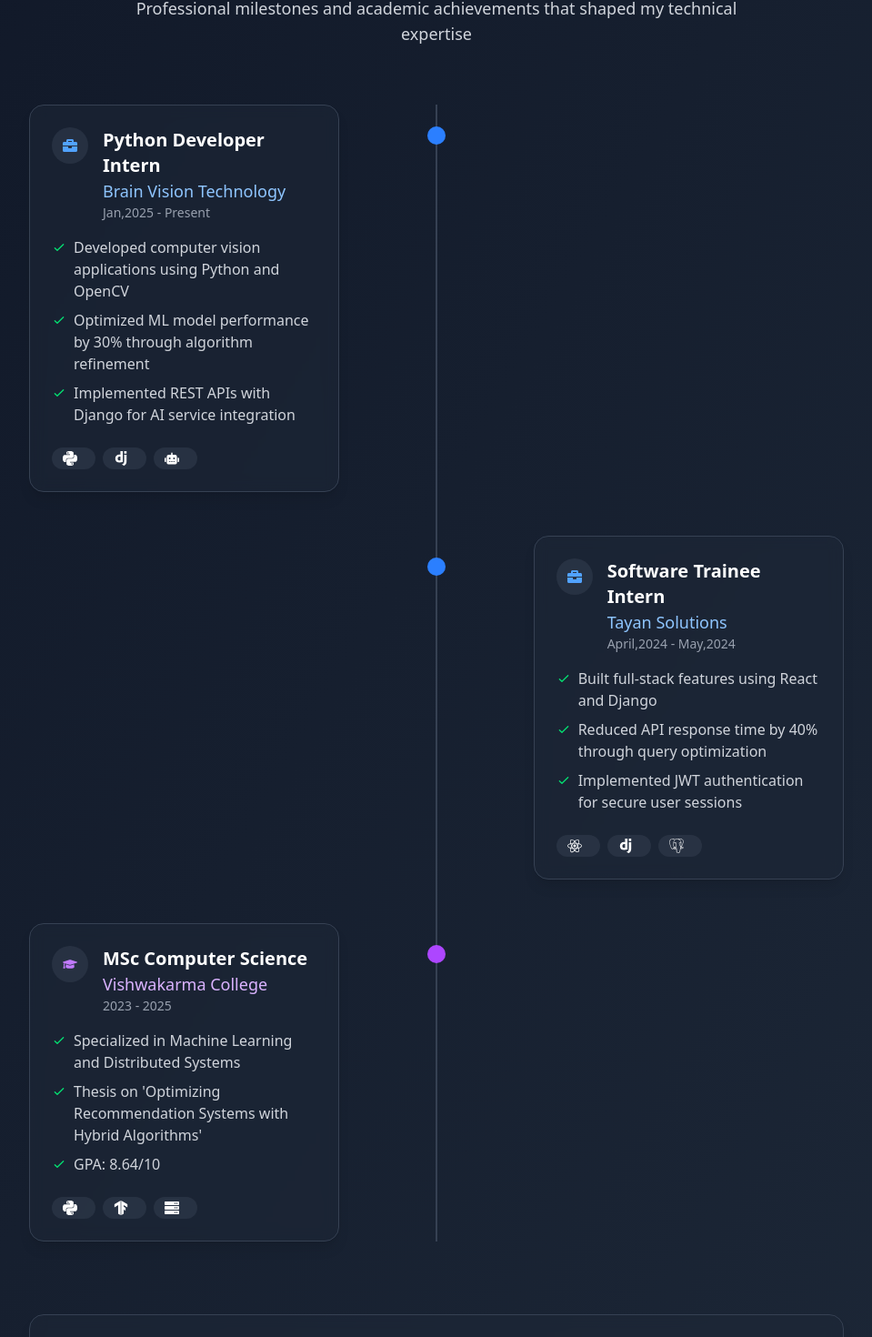
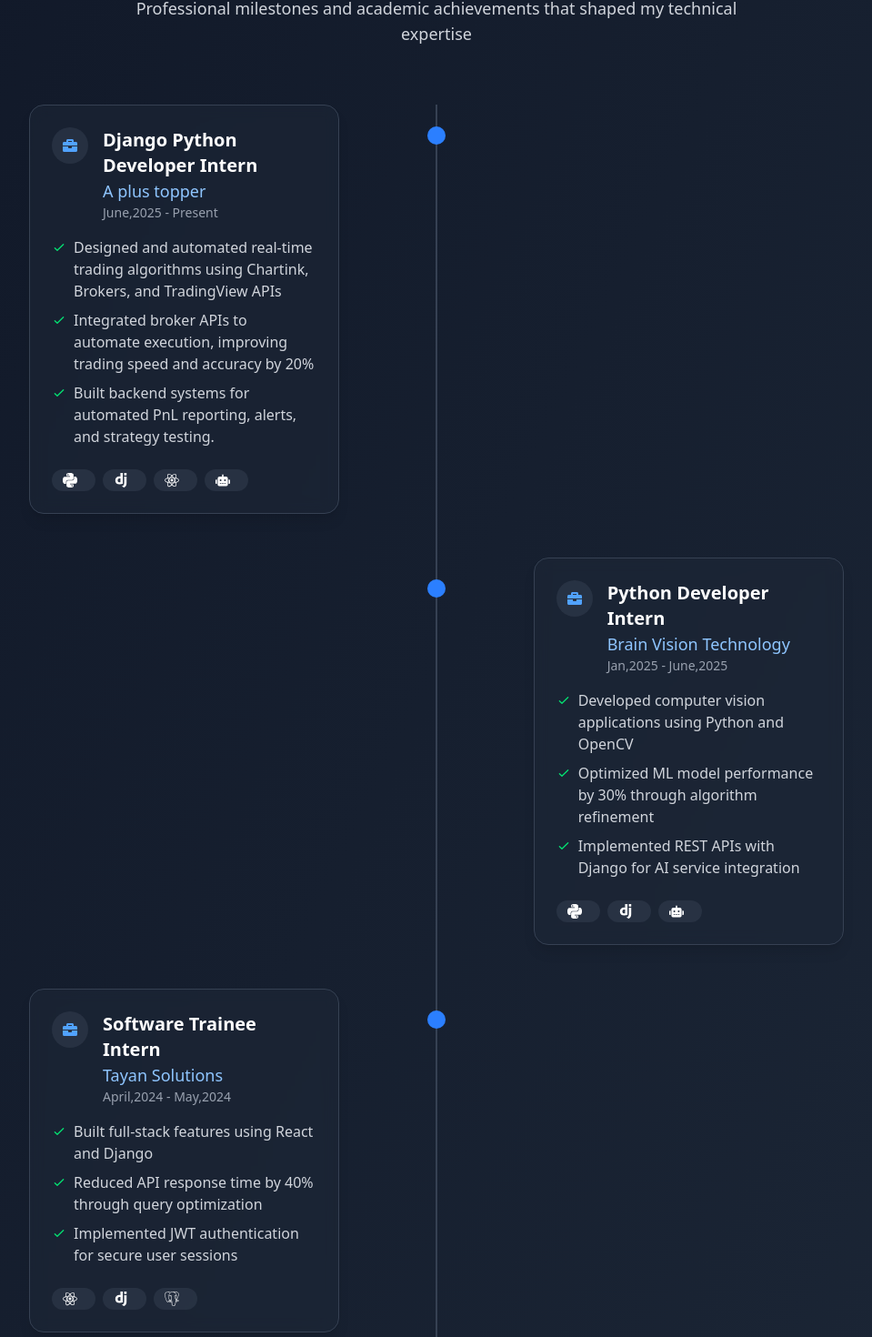
Before and after one commit to Shubham-Patil-06/Portfolio, a React (Vite) app: page /experience in a window 1280 px wide. Shown: the part 193-1663 px from the top of the page at 91% size, without its empty margins (160-1119 px from the left). Built offline with nearby package versions, Linux system fonts and the light colour scheme.

Commit message:
Update experience details for internships and education

```diff
--- a/src/pages/Experience.jsx
+++ b/src/pages/Experience.jsx
@@ -6,9 +6,22 @@ const Experience = () => {
     const experiences = [
         {
             type: "work",
+            role: "Django Python Developer Intern",
+            company: "A plus topper",
+            duration: "June,2025 - Present",
+            description: [
+                "Designed and automated real-time trading algorithms using Chartink, Brokers, and TradingView APIs",
+                "Integrated broker APIs to automate execution, improving trading speed and accuracy by 20%",
+                "Built backend systems for automated PnL reporting, alerts, and strategy testing."
+            ],
+            tech: [<SiPython />, <SiDjango />, <SiReact />, <FaRobot />],
+            icon: <FaBriefcase className="text-blue-400" />
+        },
+        {
+            type: "work",
             role: "Python Developer Intern",
             company: "Brain Vision Technology",
-            duration: "Jan,2025 - Present",
+            duration: "Jan,2025 - June,2025",
             description: [
                 "Developed computer vision applications using Python and OpenCV",
                 "Optimized ML model performance by 30% through algorithm refinement",
@@ -38,7 +51,7 @@ const Experience = () => {
             achievements: [
                 "Specialized in Machine Learning and Distributed Systems",
                 "Thesis on 'Optimizing Recommendation Systems with Hybrid Algorithms'",
-                "GPA: 8.64/10"
+                "GPA: 8.73/10"
             ],
             tech: [<SiPython />, <SiTensorflow />, <FaServer />],
             icon: <FaGraduationCap className="text-purple-400" />
```
